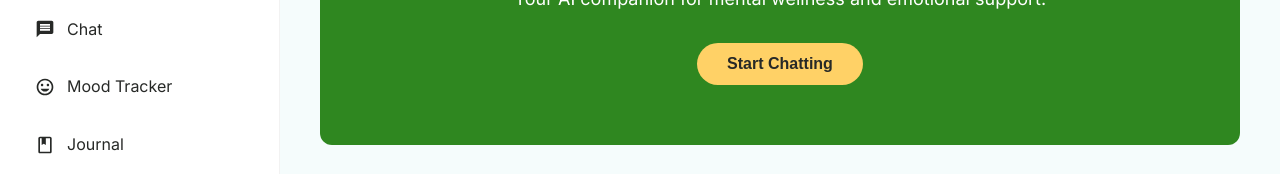
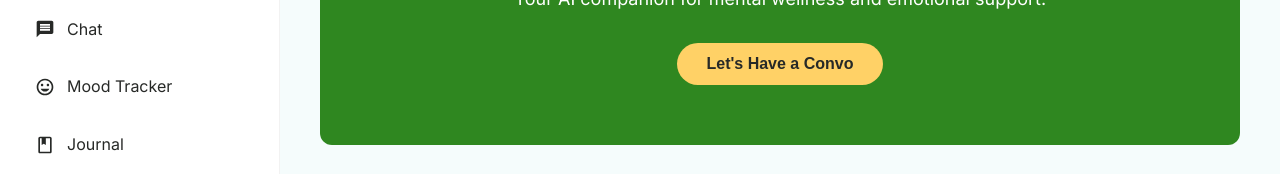
Before and after one commit to amitsikdar37/MindMate, a plain HTML site: page frontend/index.html in a window 1280 px wide. Shown: the part 173-347 px from the top of the page. Drawn offline with nearby package versions, Linux system fonts and the light colour scheme.

Commit message:
Update index.html

```diff
--- a/frontend/index.html
+++ b/frontend/index.html
@@ -78,7 +78,7 @@
                 <div class="hero-section">
                     <h2>Welcome to MindMate</h2>
                     <p>Your AI companion for mental wellness and emotional support.</p>
-                    <button class="cta-button">Start Chatting</button>
+                    <button class="cta-button">Let's Have a Convo</button>
                 </div>
                 <div class="features-section">
                     <div class="feature-card">
```
